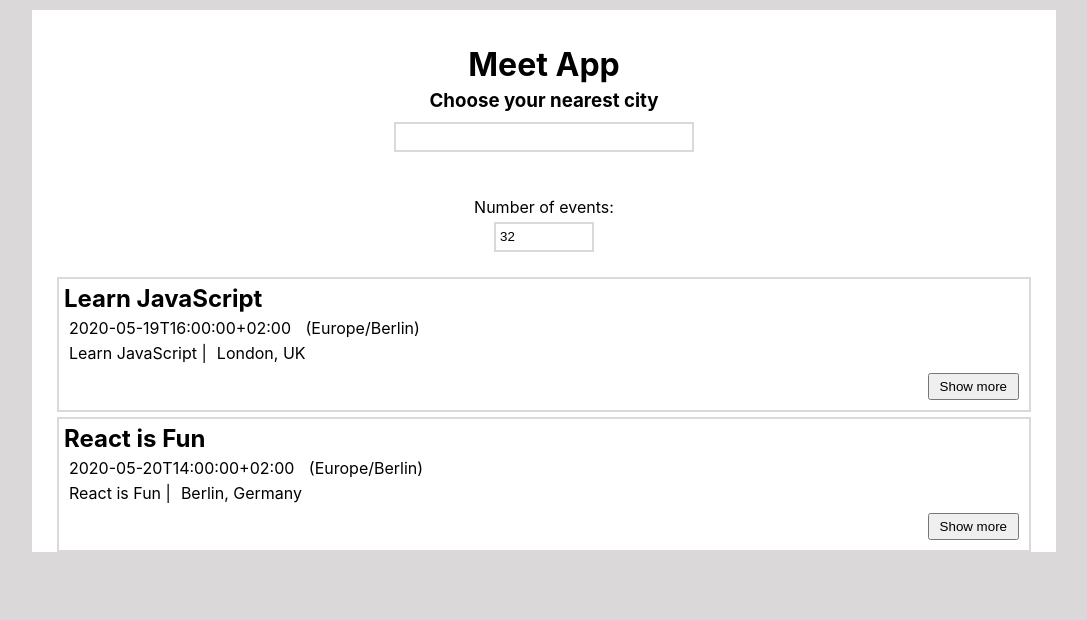
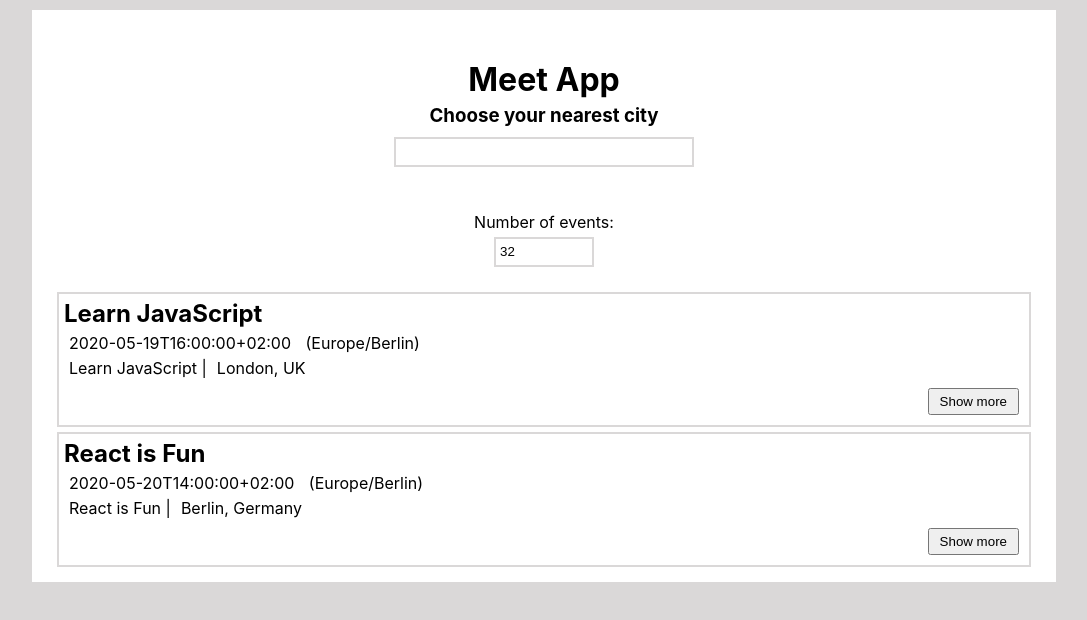
Before and after one commit to stefan-pop/meet, a React (Create React App) app: page / in a window 1280 px wide. Shown: the top 620 px of the page, without its empty margins (96-1183 px from the left). Built offline with nearby package versions, Linux system fonts and the light colour scheme.

Commit message:
updated the style

```diff
--- a/src/App.css
+++ b/src/App.css
@@ -19,7 +19,7 @@ ul {
 	max-width: 80vw;
 	width: 100%;
 	margin: 0 auto;
-	padding: 0 10px;
+	padding: 10px;
 }
 
 /* CitySearch */
```
